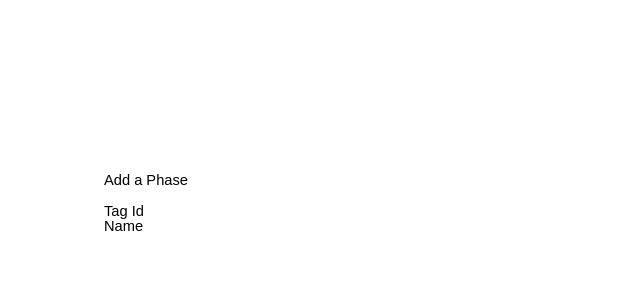
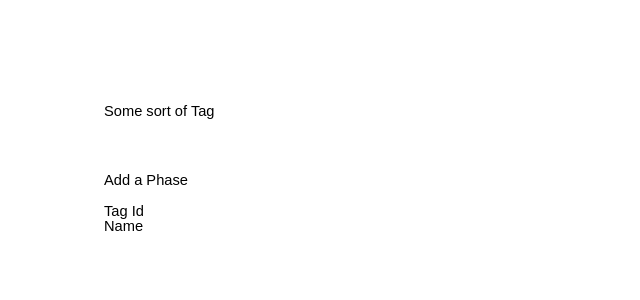
Before and after one commit to bantu-4879/Kanban_App, a Python web app: template templates/temp2.html in a window 1280 px wide. Shown: the top 300 px of the page, without its empty margins (0-640 px from the left). Run offline with Jinja, Linux system fonts and the light colour scheme; the template is opened without the code that fills it, so the values that code supplies are empty.

Commit message:
Update temp2.html

```diff
--- a/templates/temp2.html
+++ b/templates/temp2.html
@@ -7,7 +7,7 @@
     <body class="c1 doc-content">
 
         <h1 class="c0 c4">
-            <span class="c2"></span>
+            <span class="c2">Some sort of Tag</span>
         </h1>
 
         <p class="c3">
```
